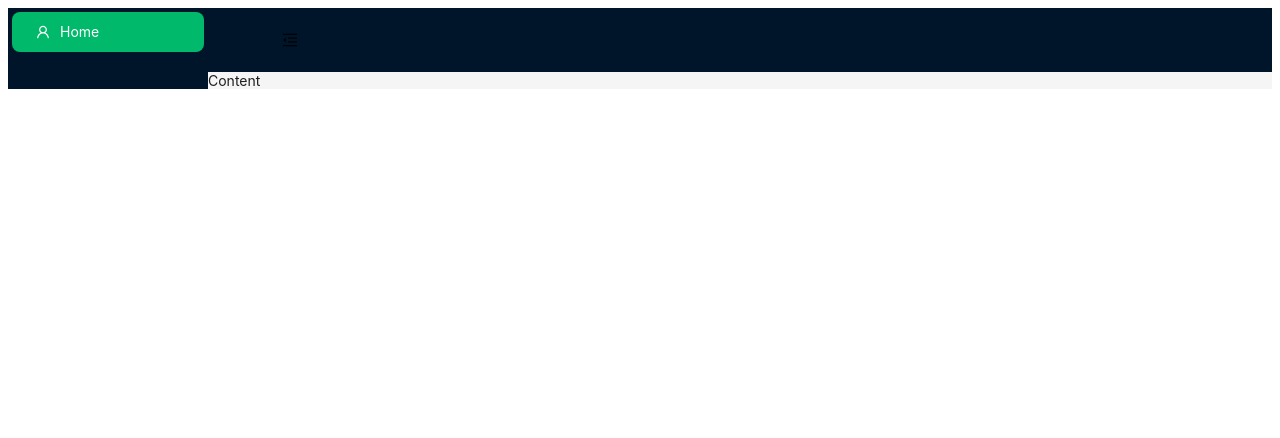
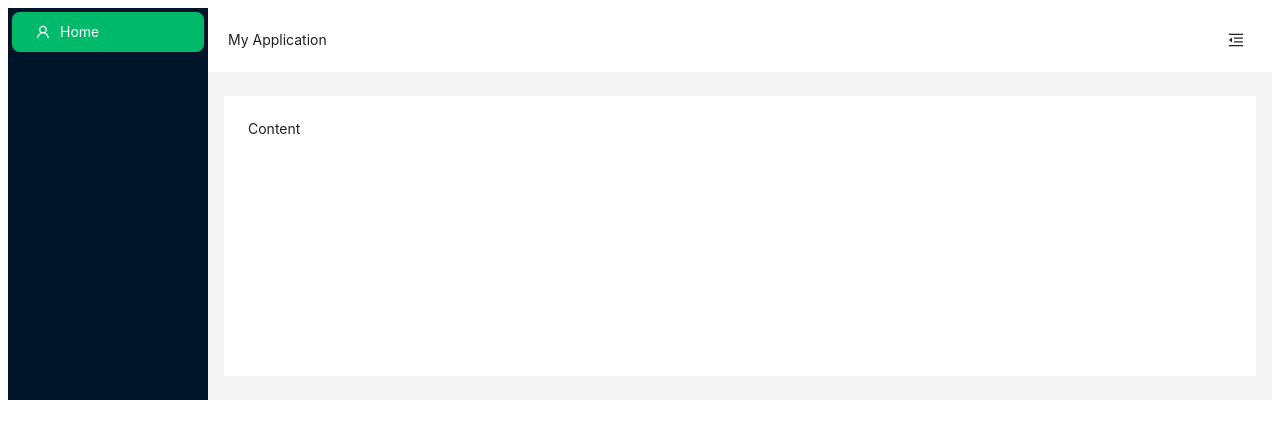
Before and after one commit to HarrisHamid/HackPrinceton, a React (Create React App) app: page / in a window 1280 px wide. Shown: the top 438 px of the page. Built offline with nearby package versions, Linux system fonts and the light colour scheme.

Commit message:
feat: Added navbar

```diff
--- /dev/null
+++ b/src/components/Navbar.js
@@ -0,0 +1,24 @@
+import React from 'react';
+import { Layout, Button } from 'antd';
+import { MenuUnfoldOutlined, MenuFoldOutlined } from '@ant-design/icons';
+
+const { Header } = Layout;
+
+const Navbar = ({ isSidebarCollapsed, toggleSidebar }) => {
+  return (
+    <Header style={{ padding: 0, background: '#fff', display: 'flex', alignItems: 'center', justifyContent: 'space-between' }}>
+      <div style={{ marginLeft: '20px' }}>My Application</div>
+      <Button
+        type="text"
+        icon={isSidebarCollapsed ? <MenuUnfoldOutlined /> : <MenuFoldOutlined />}
+        onClick={toggleSidebar}
+        style={{
+          marginRight: '20px',
+          fontSize: '16px',
+        }}
+      />
+    </Header>
+  );
+};
+
+export default Navbar;
--- a/src/pages/Home.js
+++ b/src/pages/Home.js
@@ -1,33 +1,25 @@
-// Assuming you've updated your Home component file
 import React, { useState } from "react";
-import { Layout, Button } from "antd";
-import { MenuUnfoldOutlined, MenuFoldOutlined } from "@ant-design/icons";
+import { Layout } from "antd";
 import { useNavigate } from "react-router";
 import Sidebar from "../components/Sidebar";
+import Navbar from "../components/Navbar";
 
-const { Header, Content } = Layout;
+const { Content } = Layout;
 
 const Home = () => {
   const [collapsed, setCollapsed] = useState(false);
   const navigate = useNavigate();
 
+  const toggleSidebar = () => {
+    setCollapsed(!collapsed);
+  };
+
   return (
     <Layout>
       <Sidebar collapsed={collapsed} onCollapse={setCollapsed} navigate={navigate} />
       <Layout>
-        <Header>
-          <Button
-            type="text"
-            icon={collapsed ? <MenuUnfoldOutlined /> : <MenuFoldOutlined />}
-            onClick={() => setCollapsed(!collapsed)}
-            style={{
-              fontSize: '16px',
-              width: 64,
-              height: 64,
-            }}
-          />
-        </Header>
-        <Content>
+        <Navbar isSidebarCollapsed={collapsed} toggleSidebar={toggleSidebar} />
+        <Content style={{ margin: '24px 16px', padding: 24, background: '#fff', minHeight: 280 }}>
           Content
         </Content>
       </Layout>
```
